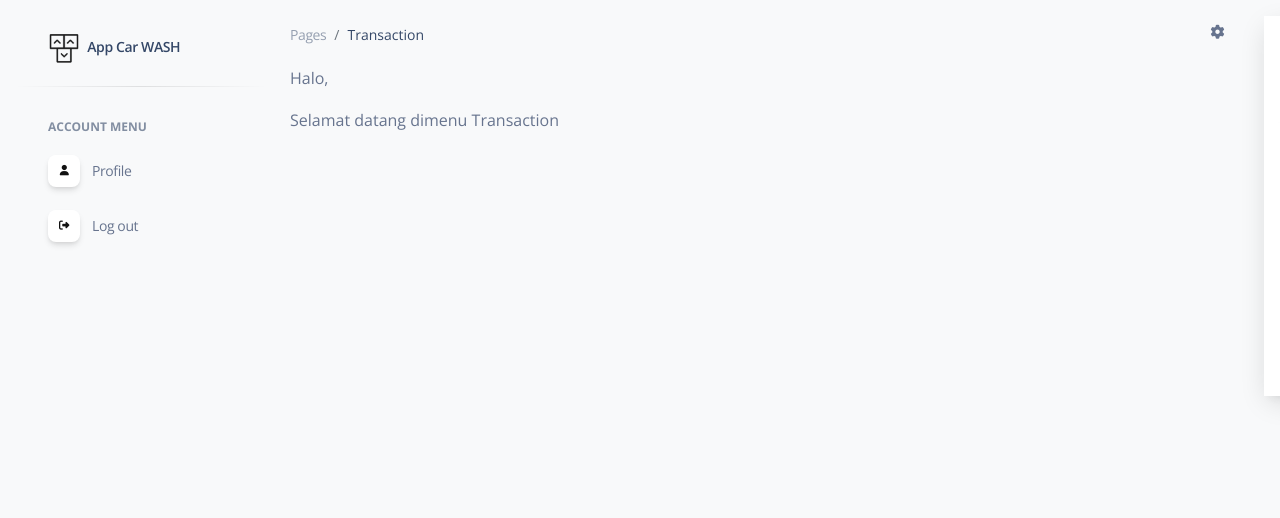
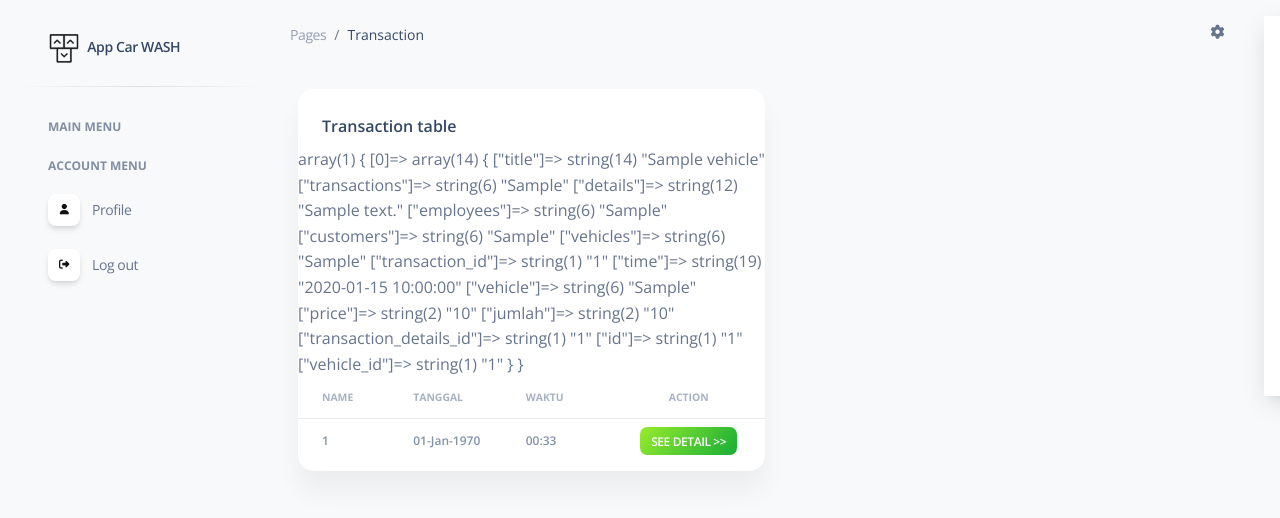
Before and after one commit to adekurniawan22/ci-cuci, a CodeIgniter app: page /ci-cuci/index.php/admin/transaction in a window 1280 px wide. Shown: the top 518 px of the page. Run offline with CodeIgniter, Linux system fonts and the light colour scheme; tables that the repository leaves empty or names only in its code hold one stand-in row (values such as "Sample post"); some libraries are stand-ins or nearby versions.

Commit message:
view transaction

```diff
--- a/application/controllers/Admin.php
+++ b/application/controllers/Admin.php
@@ -21,9 +21,25 @@
     public function transaction()
     {
         $data['title'] = "Transaction";
+
+        //Get Nota
+        $this->db->select('transaction_id,time');
+        $this->db->from('transaction');
+        // $this->db->join('transaction_details', 'transaction_details.transaction_details_id = transaction.transaction_details_id');
+        $this->db->group_by('transaction.transaction_id');
+        $data['transactions'] = $this->db->get()->result_array();
+
+
+        $this->db->select('*');
+        $this->db->from('transaction');
+        $this->db->join('transaction_details', 'transaction_details.transaction_details_id = transaction.transaction_details_id');
+        $this->db->join('vehicle', 'vehicle.vehicle_id=transaction_details.vehicle_id');
+        $data['details'] = $this->db->get()->result_array();
+
+        //Get
         $this->load->view('templates/sidebar', $data);
         $this->load->view('templates/navbar', $data);
-        $this->load->view('admin/transaction');
+        $this->load->view('admin/transaction', $data);
         $this->load->view('templates/footer');
     }
 
--- a/application/controllers/Employee.php
+++ b/application/controllers/Employee.php
@@ -5,6 +5,10 @@
 {
     public function index()
     {
-        echo "This page Employee";
+        $data['title'] = "Add Transaction";
+        $this->load->view('templates/sidebar', $data);
+        $this->load->view('templates/navbar', $data);
+        $this->load->view('employee/addtransaction');
+        $this->load->view('templates/footer');
     }
 }
--- a/application/views/admin/transaction.php
+++ b/application/views/admin/transaction.php
@@ -1,8 +1,100 @@
-<div class="container" style="margin-left: -8px; width:97%">
+<div class="container-fluid py-4">
+    <?= $this->session->flashdata('message');
+    unset($_SESSION['message']); ?>
     <div class="row">
-        <div class="col">
-            <p class="text-justify">Halo, <?= $this->session->userdata('username'); ?></p>
-            <p>Selamat datang dimenu Transaction</p>
+        <div class="col-6">
+            <div class="card mb-4">
+                <div class="card-header pb-0">
+                    <h6>Transaction table</h6>
+                </div>
+                <div class="card-body px-0 pt-0 pb-2">
+                    <div class="table-responsive p-0">
+                        <table class="table mb-0">
+                            <thead>
+                                <tr>
+                                    <th class="text-uppercase text-secondary text-xxs font-weight-bolder opacity-7">Name</th>
+                                    <th class="text-uppercase text-secondary text-xxs font-weight-bolder opacity-7 ps-2">Tanggal</th>
+                                    <th class="text-uppercase text-secondary text-xxs font-weight-bolder opacity-7 ps-2">Waktu</th>
+                                    <th class="text-center text-uppercase text-secondary text-xxs font-weight-bolder opacity-7">Action</th>
+                                </tr>
+                            </thead>
+                            <tbody>
+                                <?php
+                                var_dump($details);
+                                ?>
+
+                                <?php foreach ($transactions as $s) : ?>
+                                    <tr>
+                                        <td>
+                                            <span class="ms-3 text-secondary text-xs font-weight-bold"><?= $s['transaction_id'] ?></span>
+                                        </td>
+                                        <td>
+                                            <span class="text-secondary text-xs font-weight-bold"><?= date("d-M-Y", $s['time']) ?></span>
+                                        </td>
+                                        <td>
+                                            <span class="text-secondary text-xs font-weight-bold"><?= date("H:i", $s['time']) ?></span>
+                                        </td>
+
+                                        <td class="align-middle text-center">
+
+                                            <a href="" class="badge bg-gradient-success font-weight-bold text-xs" data-bs-toggle="modal" data-bs-target="#view<?= $s['transaction_id'] ?>">
+                                                See Detail >>
+                                            </a>
+                                        </td>
+                                    </tr>
+                                <?php endforeach ?>
+                            </tbody>
+                        </table>
+                    </div>
+                </div>
+            </div>
         </div>
     </div>
 </div>
+
+</div>
+
+<!-- Modal Edit-->
+<?php foreach ($details as $a) : ?>
+    <div class="modal fade" id="view<?= $a['transaction_id'] ?>" tabindex="-1" role="dialog" aria-labelledby="exampleModalLabel" aria-hidden="true">
+        <div class="modal-dialog modal-lg modal-dialog-centered" role="document">
+            <div class="modal-content ">
+                <div class="modal-header">
+                    <h5 class="modal-title" id="exampleModalLabel">Detail Transaction</h5>
+                </div>
+                <div class="modal-body">
+                    <p>Nama karyawan</p>
+                    <p>Nama Customer</p>
+                    <p>Tanggal</p>
+                    <div class="border border-dark table-responsive">
+                        <table class="table">
+                            <thead class="bg-info">
+                                <tr>
+                                    <th scope="col">Nomor Nota</th>
+                                    <th scope="col">Kendaraan</th>
+                                    <th scope="col">Harga</th>
+                                    <th scope="col">Jumlah</th>
+                                    <th scope="col">Total</th>
+                                </tr>
+                            </thead>
+                            <tbody>
+                                <tr>
+                                    <td><span class="ms-3"><?= $a['transaction_id'] ?></span></td>
+                                    <td><span class="ms-3"><?= $a['vehicle'] ?></span></td>
+                                    <td><span class="ms-3"><?= $a['price'] ?></span></td>
+                                    <td><span class="ms-3"><?= $a['jumlah'] ?></span></td>
+                                    <td><span class="ms-3">Total</span></td>
+
+                                </tr>
+                            </tbody>
+                        </table>
+                    </div>
+                </div>
+                <div class="modal-footer">
+                    <input type="hidden" name="vehicle_id">
+                    <button type="button" class="btn bg-gradient-secondary" data-bs-dismiss="modal">Close</button>
+                </div>
+            </div>
+        </div>
+    </div>
+<?php endforeach; ?>
--- /dev/null
+++ b/application/views/employee/addtransaction.php
@@ -0,0 +1 @@
+<p>This is menu add transaction</p>
--- a/application/views/templates/sidebar.php
+++ b/application/views/templates/sidebar.php
@@ -31,11 +31,11 @@
         <hr class="horizontal dark mt-0">
         <div class="collapse navbar-collapse  w-auto  max-height-vh-100 h-75" id="sidenav-collapse-main">
             <ul class="navbar-nav">
+
+                <li class="nav-item mt-3">
+                    <h6 class="ps-4 ms-2 text-uppercase text-xs font-weight-bolder opacity-6">Main Menu</h6>
+                </li>
                 <?php if ($this->session->userdata('role_id') == 1) { ?>
-
-                    <li class="nav-item mt-3">
-                        <h6 class="ps-4 ms-2 text-uppercase text-xs font-weight-bolder opacity-6">Main Menu</h6>
-                    </li>
                     <li class="nav-item">
                         <a class="nav-link <?php if ($title == 'Dashboard') {
                                                 echo 'active';
@@ -87,6 +87,29 @@
                         </a>
                     </li>
                 <?php }; ?>
+
+                <?php if ($this->session->userdata('role_id') == 2) { ?>
+                    <li class="nav-item">
+                        <a class="nav-link <?php if ($title == 'Add Transaction') {
+                                                echo 'active';
+                                            } ?> " href="<?= base_url('employee') ?>">
+                            <div class="icon  icon-sm shadow border-radius-md bg-white text-center me-2 d-flex align-items-center justify-content-center">
+                                <i class="fa-solid fa-car-side"></i>
+                            </div>
+                            <span class="nav-link-text ms-1">Add Transaction</span>
+                        </a>
+                    </li>
+                    <li class="nav-item">
+                        <a class="nav-link <?php if ($title == 'Add Customers') {
+                                                echo 'active';
+                                            } ?> " href="<?= base_url('employee/addcustomers') ?>">
+                            <div class="icon  icon-sm shadow border-radius-md bg-white text-center me-2 d-flex align-items-center justify-content-center">
+                                <i class="fa-solid fa-car-side"></i>
+                            </div>
+                            <span class="nav-link-text ms-1">Add Customers</span>
+                        </a>
+                    </li>
+                <?php }; ?>
                 <li class="nav-item mt-3">
                     <h6 class="ps-4 ms-2 text-uppercase text-xs font-weight-bolder opacity-6">Account Menu</h6>
                 </li>
```
